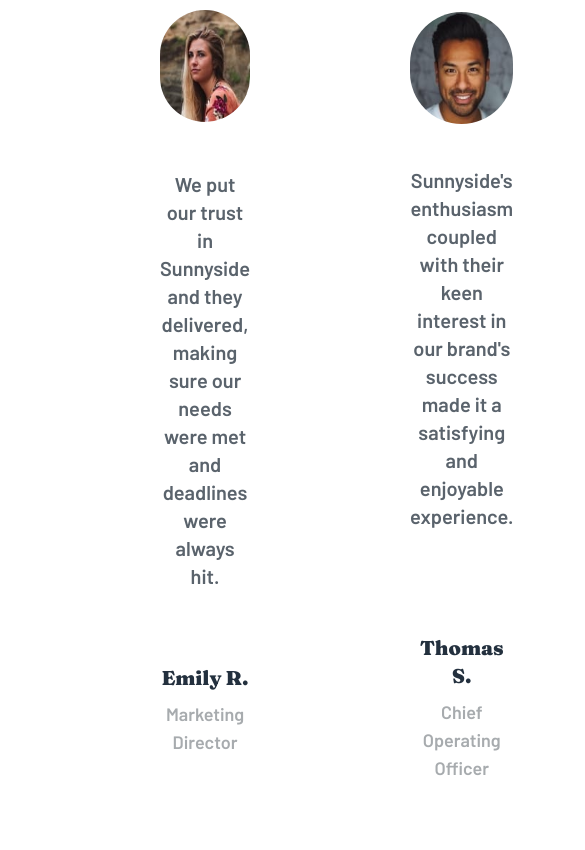
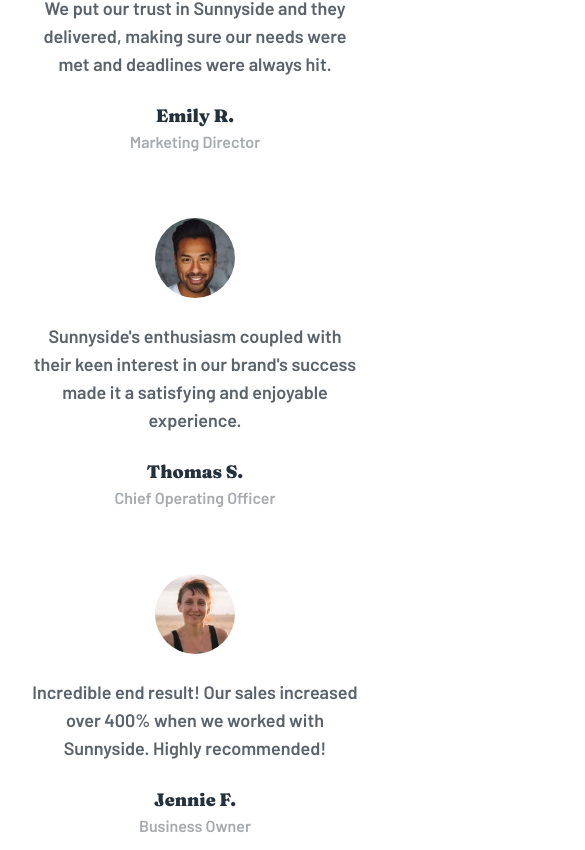
Before and after one commit to MaorBezalel/landing-pages, a React (Vite) app: page /sunnyside in a window 390 px wide. Shown: the part 3554-4404 px from the top of the page, 585 px wide, since content can reach past the window. Built offline with nearby package versions, Linux system fonts and the light colour scheme.

Commit message:
chore: Update `reviews` section of `main` to be viewport responsive

```diff
--- a/src/pages/sunnyside/Sunnyside.page.tsx
+++ b/src/pages/sunnyside/Sunnyside.page.tsx
@@ -37,9 +37,9 @@ export default function SunnysidePage() {
                         />
 
                         <ul
-                            className="flex flex-row gap-14
-                        text-sunnyside-white tablet-lg:gap-8 tablet-lg:text-base
-                        tablet-md:hidden"
+                            className="flex flex-row gap-14 text-sunnyside-white
+                            tablet-lg:gap-8 tablet-lg:text-base
+                            tablet-md:hidden"
                         >
                             <li>
                                 <Link to={ROUTES.SUNNY_SIDE}>About</Link>
@@ -53,7 +53,7 @@ export default function SunnysidePage() {
                             <li>
                                 <Link
                                     to={ROUTES.SUNNY_SIDE}
-                                    className="hover:bg-sunnyside-light-blue rounded-3xl bg-sunnyside-white px-6 py-[0.9rem] font-fraunces uppercase text-sunnyside-very-dark-desaturated-blue transition-colors duration-200 hover:text-sunnyside-white
+                                    className="rounded-3xl bg-sunnyside-white px-6 py-[0.9rem] font-fraunces uppercase text-sunnyside-very-dark-desaturated-blue transition-colors duration-200 hover:bg-sunnyside-light-blue hover:text-sunnyside-white
                                     tablet-lg:px-4 tablet-lg:py-[0.8rem]"
                                 >
                                     Contact
@@ -92,7 +92,7 @@ export default function SunnysidePage() {
                                     <li>
                                         <Link
                                             to={ROUTES.SUNNY_SIDE}
-                                            className="hover:bg-sunnyside-light-blue rounded-3xl bg-sunnyside-yellow px-6 py-[0.9rem] font-fraunces text-base uppercase text-sunnyside-very-dark-desaturated-blue transition-colors duration-200 hover:text-sunnyside-white"
+                                            className="rounded-3xl bg-sunnyside-yellow px-6 py-[0.9rem] font-fraunces text-base uppercase text-sunnyside-very-dark-desaturated-blue transition-colors duration-200 hover:bg-sunnyside-light-blue hover:text-sunnyside-white"
                                         >
                                             Contact
                                         </Link>
@@ -252,70 +252,182 @@ export default function SunnysidePage() {
 
                 <section
                     id="reviews"
-                    className="flex flex-col items-center gap-32 p-40 text-center"
+                    className="flex flex-col items-center gap-32 p-40 text-center
+                    desktop-md:gap-24
+                    desktop-sm:px-24
+                    tablet-lg:px-16
+                    tablet-md:px-8
+                    tablet-sm:gap-16 tablet-sm:py-20"
                 >
-                    <h3 className="font-fraunces text-2xl font-[900] uppercase tracking-[0.6rem] text-sunnyside-grayish-blue">
+                    <h3
+                        className="font-fraunces text-2xl font-[900] uppercase tracking-[0.4rem] text-sunnyside-grayish-blue
+                        desktop-md:text-xl
+                        mobile-lg:text-lg
+                        mobile-md:tracking-[0.2rem]"
+                    >
                         Client Testimonials
                     </h3>
 
-                    <div className="grid grid-cols-[repeat(3,1fr)] grid-rows-[repeat(3,auto)] gap-x-40">
-                        <article className="grid grid-rows-subgrid gap-y-12 text-center [grid-row:1/4]">
+                    <div
+                        className="grid grid-cols-[repeat(3,1fr)] grid-rows-[repeat(3,auto)] gap-x-40
+                        desktop-lg:gap-x-20
+                        desktop-md:gap-x-10
+                        tablet-sm:grid-cols-1 tablet-sm:gap-x-0 tablet-sm:gap-y-16 tablet-sm:px-8
+                        mobile-lg:px-0"
+                    >
+                        <article
+                            className="grid grid-rows-subgrid gap-y-12 text-center [grid-row:1/4]
+                            tablet-sm:row-span-1 tablet-sm:grid-cols-subgrid tablet-sm:grid-rows-none tablet-sm:gap-y-6"
+                        >
                             <img
-                                className="size-28 justify-self-center rounded-full"
+                                className="size-28 justify-self-center rounded-full
+                                desktop-lg:size-24
+                                desktop-md:size-20
+                                tablet-lg:size-16
+                                tablet-md:size-14
+                                tablet-sm:size-20"
                                 src={emilyReviewProfileImage}
                                 alt="Emily R."
                             />
-                            <p className="text-xl text-sunnyside-very-dark-grayish-blue">
+                            <p
+                                className="text-xl text-sunnyside-very-dark-grayish-blue
+                                desktop-lg:text-lg
+                                desktop-sm:text-base
+                                tablet-lg:text-sm
+                                tablet-md:text-xs
+                                tablet-sm:text-lg"
+                            >
                                 We put our trust in Sunnyside and they delivered, making sure our needs were met and
                                 deadlines were always hit.
                             </p>
-                            <address className="flex flex-col items-center justify-center gap-2 not-italic">
-                                <h4 className="font-fraunces text-xl font-[900] text-sunnyside-very-dark-desaturated-blue">
+                            <address
+                                className="flex flex-col items-center justify-center gap-2 not-italic
+                                tablet-sm:gap-0"
+                            >
+                                <h4
+                                    className="font-fraunces text-xl font-[900] text-sunnyside-very-dark-desaturated-blue
+                                    desktop-md:text-lg
+                                    tablet-lg:text-base
+                                    tablet-md:text-sm
+                                    tablet-sm:text-lg"
+                                >
                                     Emily R.
                                 </h4>
-                                <p className="text-sunnyside-grayish-blue">Marketing Director</p>
+                                <p
+                                    className="text-sunnyside-grayish-blue
+                                    desktop-lg:text-base
+                                    desktop-md:text-sm
+                                    tablet-lg:text-xs
+                                    tablet-sm:text-base"
+                                >
+                                    Marketing Director
+                                </p>
                             </address>
                         </article>
 
-                        <article className="grid grid-rows-subgrid gap-y-10 text-center [grid-row:1/4]">
+                        <article
+                            className="grid grid-rows-subgrid gap-y-10 text-center [grid-row:1/4]
+                            tablet-sm:row-span-1 tablet-sm:grid-cols-subgrid tablet-sm:grid-rows-none tablet-sm:gap-y-6"
+                        >
                             <img
-                                className="size-28 self-center justify-self-center rounded-full"
+                                className="size-28 self-center justify-self-center rounded-full
+                                desktop-lg:size-24
+                                desktop-md:size-20
+                                tablet-lg:size-16
+                                tablet-md:size-14
+                                tablet-sm:size-20"
                                 src={thomasReviewProfileImage}
                                 alt="Thomas S."
                             />
-                            <p className="text-xl text-sunnyside-very-dark-grayish-blue">
+                            <p
+                                className="text-xl text-sunnyside-very-dark-grayish-blue
+                                desktop-lg:text-lg
+                                desktop-sm:text-base
+                                tablet-lg:text-sm
+                                tablet-md:text-xs
+                                tablet-sm:text-lg"
+                            >
                                 Sunnyside's enthusiasm coupled with their keen interest in our brand's success made it a
                                 satisfying and enjoyable experience.
                             </p>
-                            <address className="flex flex-col items-center justify-center gap-2 not-italic">
-                                <h4 className="font-fraunces text-xl font-[900] text-sunnyside-very-dark-desaturated-blue">
+                            <address
+                                className="flex flex-col items-center justify-center gap-2 not-italic
+                                tablet-sm:gap-0"
+                            >
+                                <h4
+                                    className="font-fraunces text-xl font-[900] text-sunnyside-very-dark-desaturated-blue
+                                    desktop-md:text-lg
+                                    tablet-lg:text-base
+                                    tablet-md:text-sm
+                                    tablet-sm:text-lg"
+                                >
                                     Thomas S.
                                 </h4>
-                                <p className="text-sunnyside-grayish-blue">Chief Operating Officer</p>
+                                <p
+                                    className="text-sunnyside-grayish-blue
+                                    desktop-lg:text-base
+                                    desktop-md:text-sm
+                                    tablet-lg:text-xs
+                                    tablet-sm:text-base"
+                                >
+                                    Chief Operating Officer
+                                </p>
                             </address>
                         </article>
 
-                        <article className="grid grid-rows-subgrid gap-y-10 text-center [grid-row:1/4]">
+                        <article
+                            className="grid grid-rows-subgrid gap-y-10 text-center [grid-row:1/4]
+                            tablet-sm:row-span-1 tablet-sm:grid-cols-subgrid tablet-sm:grid-rows-none tablet-sm:gap-y-6"
+                        >
                             <img
-                                className="size-28 self-center justify-self-center rounded-full"
+                                className="size-28 self-center justify-self-center rounded-full
+                                desktop-lg:size-24
+                                desktop-md:size-20
+                                tablet-lg:size-16
+                                tablet-md:size-14
+                                tablet-sm:size-20"
                                 src={jennieReviewProfileImage}
                                 alt="Jennie F."
                             />
-                            <p className="text-xl text-sunnyside-very-dark-grayish-blue">
+                            <p
+                                className="text-xl text-sunnyside-very-dark-grayish-blue
+                                desktop-lg:text-lg
+                                desktop-sm:text-base
+                                tablet-lg:text-sm
+                                tablet-md:text-xs
+                                tablet-sm:text-lg"
+                            >
                                 Incredible end result! Our sales increased over 400% when we worked with Sunnyside.
                                 Highly recommended!
                             </p>
-                            <address className="flex flex-col items-center justify-center gap-2 not-italic">
-                                <h4 className="font-fraunces text-xl font-[900] text-sunnyside-very-dark-desaturated-blue">
+                            <address
+                                className="flex flex-col items-center justify-center gap-2 not-italic
+                                tablet-sm:gap-0"
+                            >
+                                <h4
+                                    className="font-fraunces text-xl font-[900] text-sunnyside-very-dark-desaturated-blue
+                                    desktop-md:text-lg
+                                    tablet-lg:text-base
+                                    tablet-md:text-sm
+                                    tablet-sm:text-lg"
+                                >
                                     Jennie F.
                                 </h4>
-                                <p className="text-sunnyside-grayish-blue">Business Owner</p>
+                                <p
+                                    className="text-sunnyside-grayish-blue
+                                    desktop-lg:text-base
+                                    desktop-md:text-sm
+                                    tablet-lg:text-xs
+                                    tablet-sm:text-base"
+                                >
+                                    Business Owner
+                                </p>
                             </address>
                         </article>
                     </div>
                 </section>
 
-                <section
+                {/* <section
                     id="images"
                     className="grid w-full grid-cols-[repeat(4,1fr)] gap-0"
                 >
@@ -323,10 +435,10 @@ export default function SunnysidePage() {
                     <div className="h-[600px] bg-[url('@/assets/sunnyside/images/desktop/image-gallery-orange.jpg')] bg-cover bg-center bg-no-repeat" />
                     <div className="h-[600px] bg-[url('@/assets/sunnyside/images/desktop/image-gallery-cone.jpg')] bg-cover bg-center bg-no-repeat" />
                     <div className="h-[600px] bg-[url('@/assets/sunnyside/images/desktop/image-gallery-sugarcubes.jpg')] bg-cover bg-center bg-no-repeat" />
-                </section>
+                </section> */}
             </main>
 
-            <footer className="bg-sunnyside-light-moderate-cyan flex flex-col items-center justify-center gap-20 p-20 text-center">
+            {/* <footer className="flex flex-col items-center justify-center gap-20 bg-sunnyside-light-moderate-cyan p-20 text-center">
                 <nav
                     className="flex flex-col items-center gap-10"
                     aria-label="Site"
@@ -388,7 +500,7 @@ export default function SunnysidePage() {
                         </li>
                     </ul>
                 </nav>
-            </footer>
+            </footer> */}
         </div>
     );
 }
```
